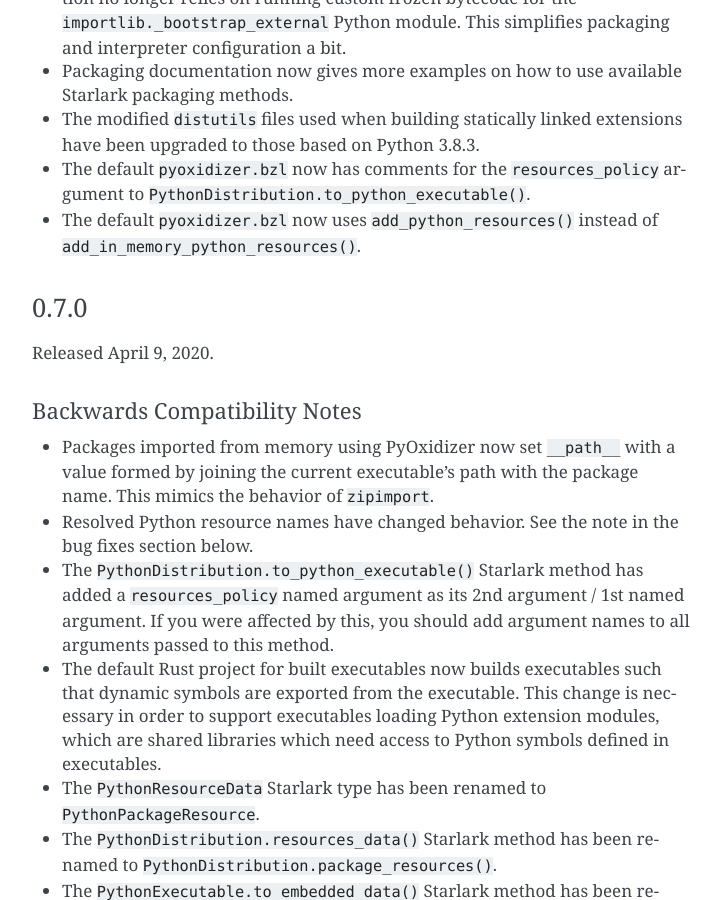
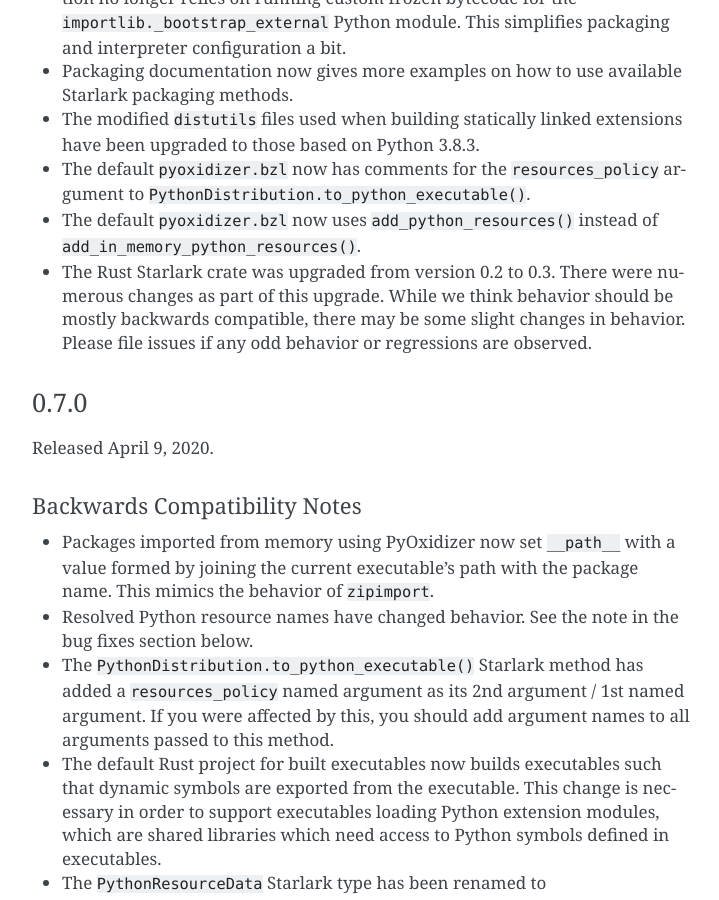
Before and after one commit to indygreg/PyOxidizer, a Sphinx documentation site: the page built from docs/history.rst, in a window 1280 px wide and 900 px high, scrolled down 3298 px. Shown: the whole window, without its empty margins (388-1107 px from the left). Built offline with Sphinx 7.4.7, drawn with Linux system fonts in a browser that asks for light colours; the version number is read from the project's files by our own code.

Commit message:
starlark: upgrade crate to version 0.3
We finally made all the code changes necessary to complete this upgrade.

This probably took me nearly 3 full days of coding to complete. I'm
glad it is done.

```diff
--- a/docs/history.rst
+++ b/docs/history.rst
@@ -163,6 +163,11 @@
   argument to ``PythonDistribution.to_python_executable()``.
 * The default ``pyoxidizer.bzl`` now uses ``add_python_resources()`` instead
   of ``add_in_memory_python_resources()``.
+* The Rust Starlark crate was upgraded from version 0.2 to 0.3. There were
+  numerous changes as part of this upgrade. While we think behavior should
+  be mostly backwards compatible, there may be some slight changes in
+  behavior. Please file issues if any odd behavior or regressions are
+  observed.
 
 0.7.0
 -----
```
Also changed, not shown: 2 other files.
